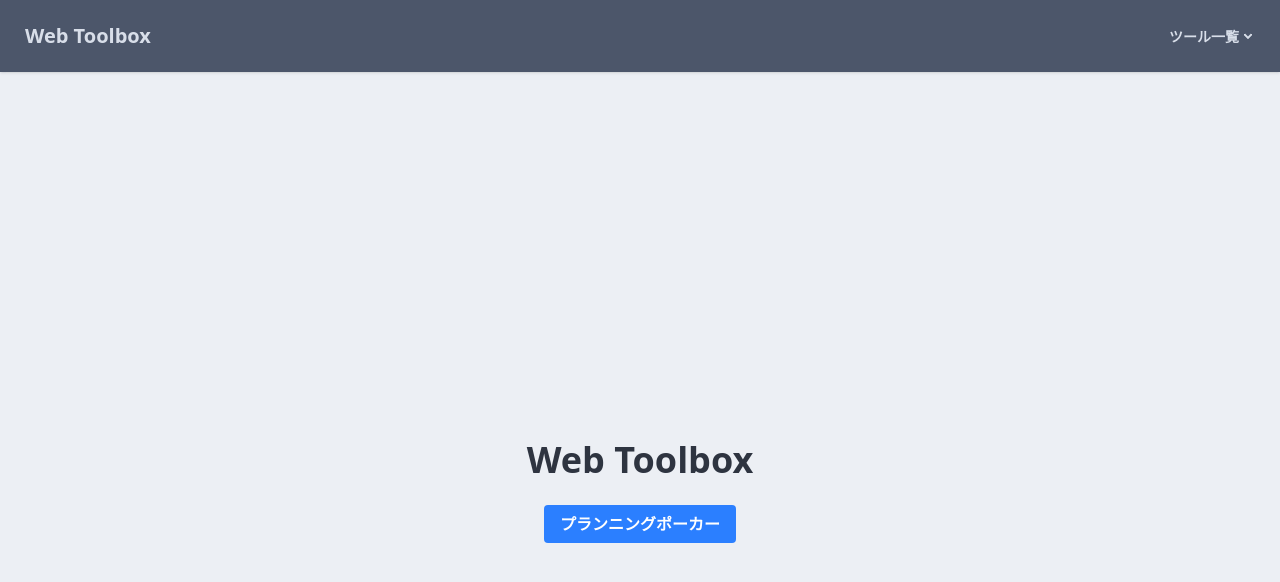
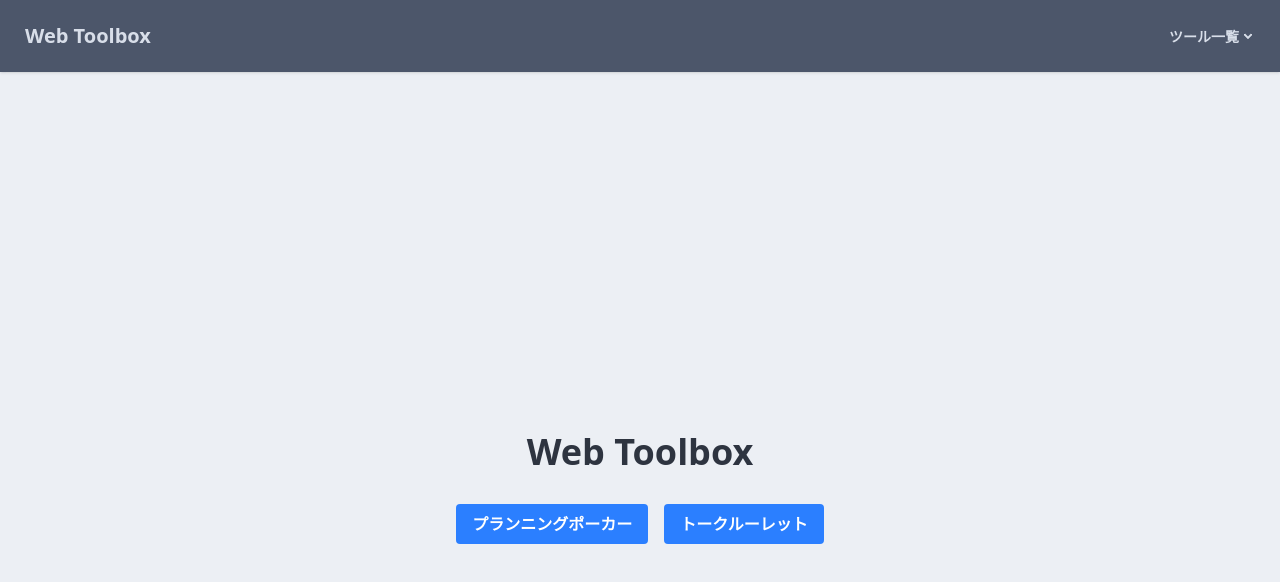
Before and after one commit to canpok1/web-toolbox, a React (Vite) app in the folder frontend/: page / in a window 1280 px wide. Shown: the top 582 px of the page. Built offline with nearby package versions, Linux system fonts and the light colour scheme.

Commit message:
トークルーレットへのリンクを追加

```diff
--- a/frontend/src/TopPage.tsx
+++ b/frontend/src/TopPage.tsx
@@ -4,12 +4,18 @@ const TopPage = () => {
   return (
     <div className="flex h-screen flex-col items-center justify-center">
       <h1 className="mb-8 font-bold text-4xl">Web Toolbox</h1>
-      <div className="space-y-4">
+      <div className="flex space-x-4">
         <Link
           to="/planning-poker"
           className="rounded bg-blue-500 px-4 py-2 font-bold text-white hover:bg-blue-700"
         >
           プランニングポーカー
+        </Link>
+        <Link
+          to="/talk-roulette"
+          className="rounded bg-blue-500 px-4 py-2 font-bold text-white hover:bg-blue-700"
+        >
+          トークルーレット
         </Link>
       </div>
     </div>
```
